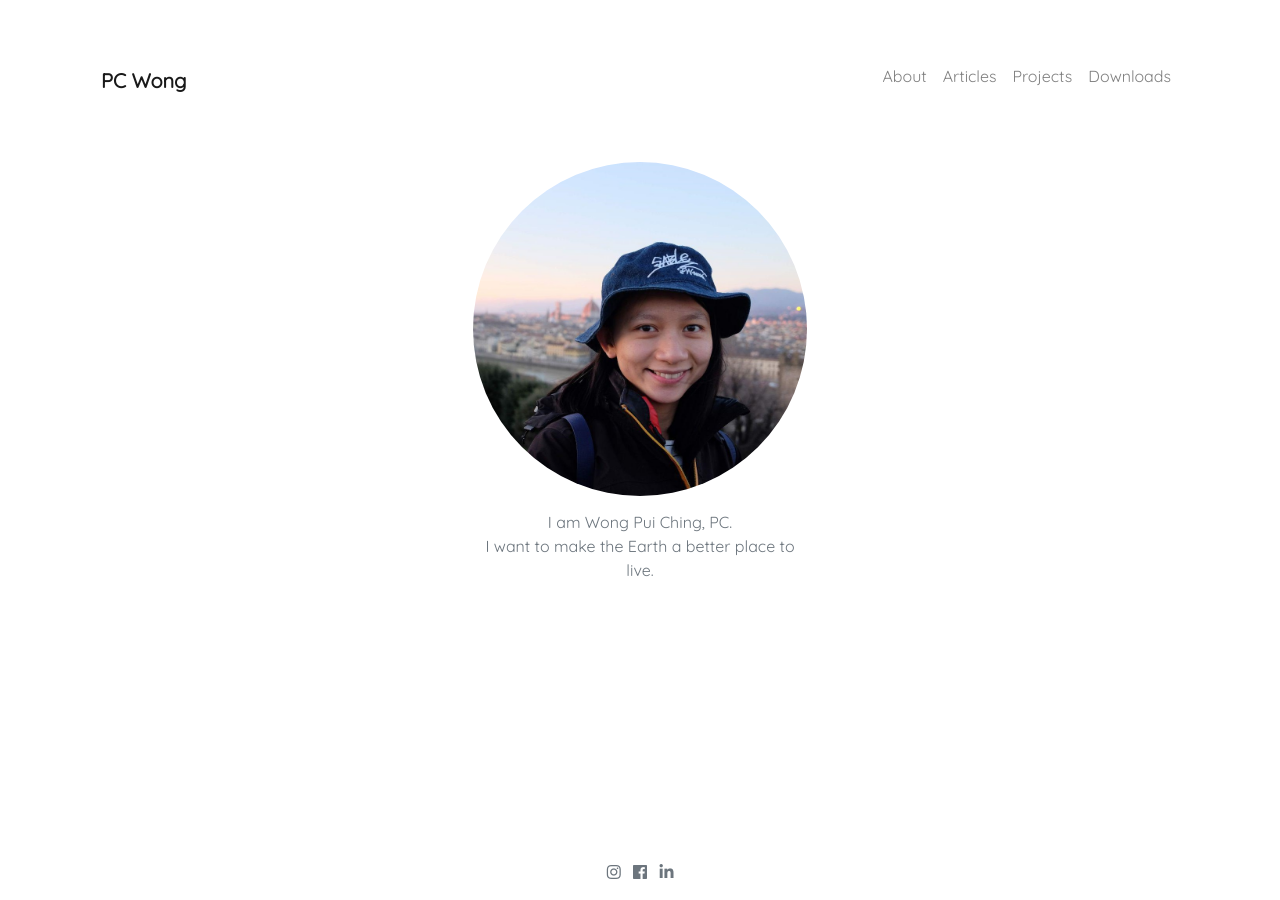
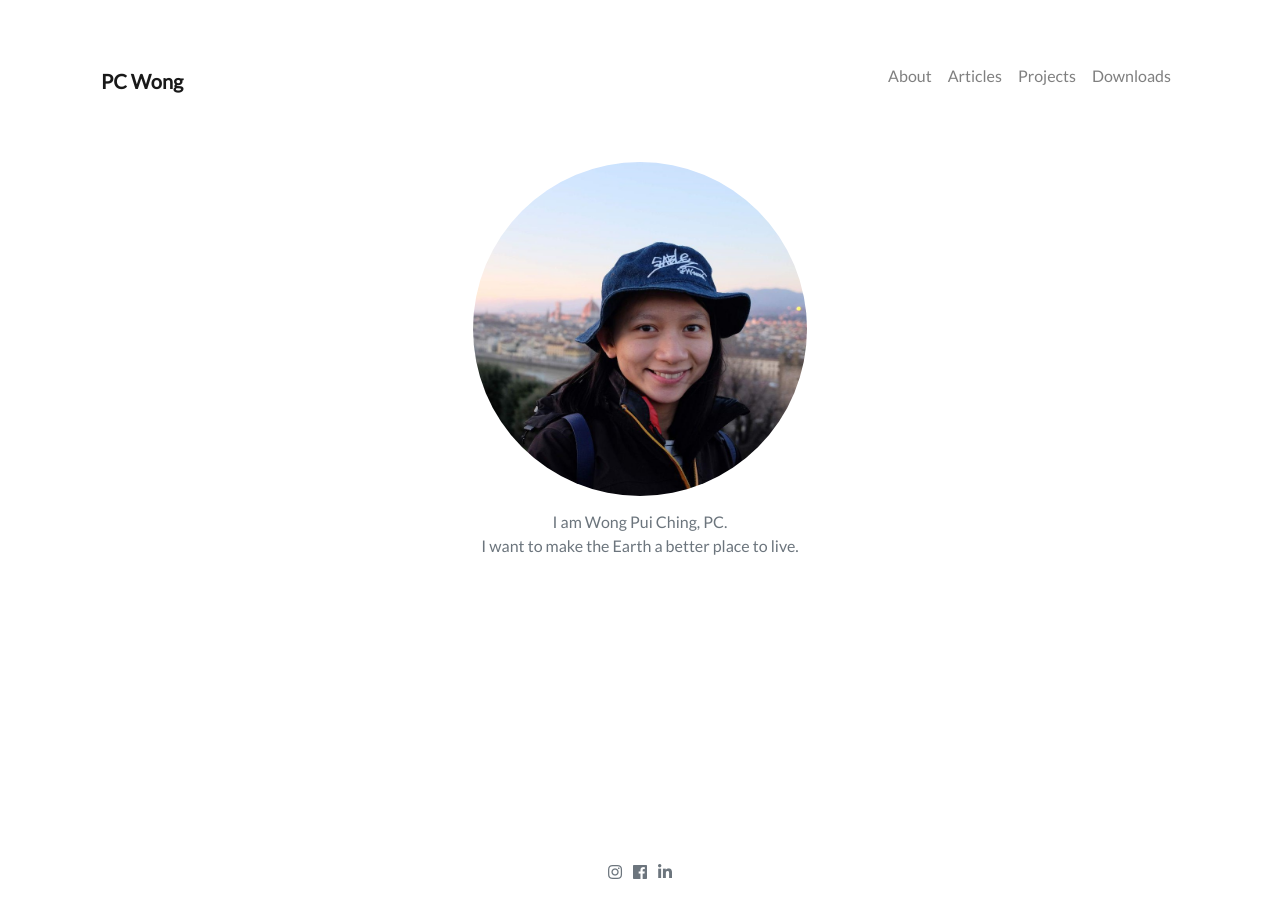
Before and after one commit to tlyeung/pcwong, a Jekyll site: the page built from index.md, in a window 1280 px wide. Built offline with Jekyll 4.4.1, drawn with Linux system fonts in a browser that asks for light colours; nearby versions of some CDN libraries; comment, search, counter and statistics services are not loaded.

Commit message:
change font

```diff
--- a/_sass/_base.scss
+++ b/_sass/_base.scss
@@ -1,5 +1,5 @@
 body {
-    font-family: 'Quicksand', sans-serif;
+    font-family: 'Lato', sans-serif;
 }
 
 .badge {
--- a/_sass/project.scss
+++ b/_sass/project.scss
@@ -1,7 +1,7 @@
 @charset "utf-8";
 
 // Custom Fonts
-@import url('https://fonts.googleapis.com/css?family=Quicksand');
+@import url('https://fonts.googleapis.com/css?family=Lato');
 
 // Import partials from `sass_dir` (defaults to `_sass`)
 @import "variables",
```
